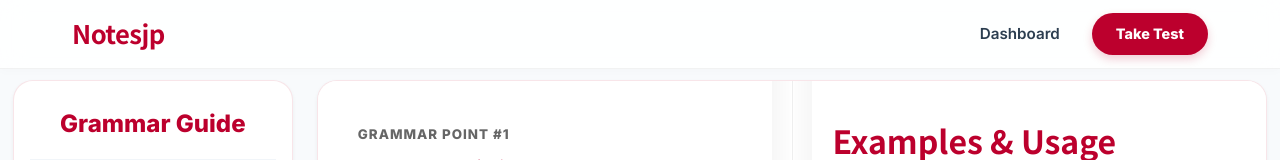
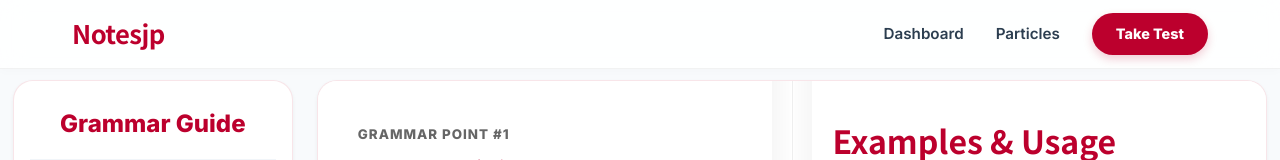
Before and after one commit to jolinajavier02/JLPT, a plain HTML site: page grammar.html in a window 1280 px wide. Shown: the top 160 px of the page. Drawn offline with Linux system fonts and the light colour scheme.

Commit message:
feat:add nav tab in grammar page

```diff
--- a/grammar.html
+++ b/grammar.html
@@ -322,6 +322,7 @@
                 <a href="home.html" class="logo">Notesjp</a>
                 <div class="nav-links">
                     <a href="home.html" class="nav-link">Dashboard</a>
+                    <a href="particles.html" class="nav-link">Particles</a>
                     <a href="test.html" class="header-btn">Take Test</a>
                 </div>
             </nav>
```
